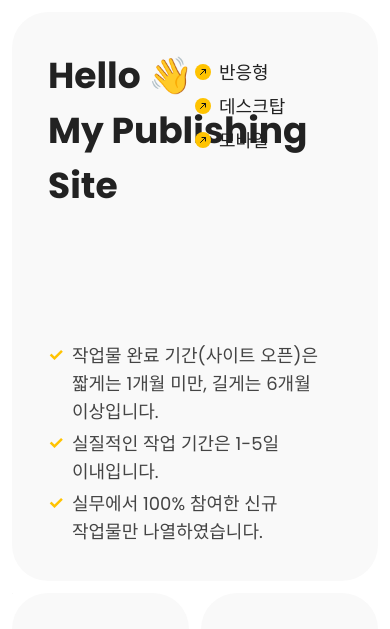
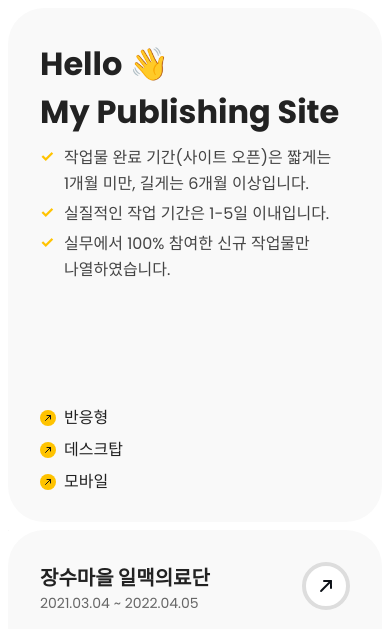
Before and after one commit to hellojoyworldz/myWork, a PHP site: page / in a window 390 px wide. Shown: the top 629 px of the page. Run offline with PHP 8.4, Linux system fonts and the light colour scheme; some web fonts are replaced.

Commit message:
layout finish 22.11.16 23:25

```diff
--- a/assets/css/common.css
+++ b/assets/css/common.css
@@ -61,10 +61,11 @@
   position: absolute;
   top: 36px;
   left: 50%;
+  padding-left: 36px;
 }
 .gnb__item {
   position: relative;
-  margin: 16px 0;
+  margin-top: 16px;
   font-size: 18px;
   line-height: 1em;
   color: #222;
--- /dev/null
+++ b/assets/css/min.css/response.min.css
@@ -0,0 +1 @@
+@media(max-width: 860px){.in{width:auto}.header{margin:8px;padding:32px}.header__logo{margin-bottom:8px;font-size:32px}.header__desc .item{font-size:16px}.gnb{position:relative;top:0;left:0;padding-left:0;margin-top:128px}.gnb__item{font-size:16px}.footer{margin:8px;padding:32px;padding-top:128px}.footer__info{margin-top:8px}.footer__info .item{font-size:14px}.footer__copy{flex-direction:column;margin-top:8px}.footer__copy .item{font-size:14px}.ly-main__section{margin:8px}.ly-card__list--type01 .card__header{min-height:auto;margin-bottom:16x;padding-bottom:16px}.ly-card__list--type01 .card__list{gap:8px}.ly-card__list--type01 .card__item{grid-area:auto/auto/span 4/span 4;padding:32px}.ly-card__list--type01 .card__tit{font-size:20px}.ly-card__list--type01 .card__date{font-size:14px}.ly-card__list--type01 .card__view{top:32px;right:32px;width:48px;height:48px;background-size:24px 24px}.ly-card__list--type01 .card__typeLink{font-size:14px}.ly-card__list--type01 .card__footer{margin-top:16px;padding-top:16px}}
--- a/assets/css/reset.css
+++ b/assets/css/reset.css
@@ -10,20 +10,43 @@
 @import url("https://fonts.googleapis.com/css2?family=Montserrat:wght@100;200;300;400;500;600;700;800;900&display=swap");
 body {
   width: 100%;
-  max-width: 1920px;
   margin: 0 auto;
+  padding: 0;
   font-family: "Poppins", "Noto Sans KR", system-ui, -apple-system, "Malgun Gothic", sans-serif;
   word-break: keep-all;
   overflow-x: hidden;
 }
 
-html, body,
-blockquote, hr, iframe,
-h1, h2, h3, h4, h5, h6,
-table, th, td, figure, xw form,
-fieldset, legend, label, input, select, textarea, button,
-ul, ol, li, dl, dt, dd,
-p, pre {
+html,
+blockquote,
+hr,
+iframe,
+h1,
+h2,
+h3,
+h4,
+h5,
+h6,
+table,
+th,
+td,
+figure,
+form,
+fieldset,
+legend,
+label,
+input,
+select,
+textarea,
+button,
+ul,
+ol,
+li,
+dl,
+dt,
+dd,
+p,
+pre {
   margin: 0;
   padding: 0;
 }
@@ -33,7 +56,8 @@ a {
   text-decoration: none;
 }
 
-ol, ul {
+ol,
+ul {
   list-style: none;
 }
 
@@ -47,15 +71,20 @@ button {
   cursor: pointer;
 }
 
-button, input, table, textarea {
+button,
+input,
+table,
+textarea {
   font-family: inherit;
   border: 0;
 }
 
-fieldset, iframe {
+fieldset,
+iframe {
   border: 0;
 }
 
-address, em {
+address,
+em {
   font-style: normal;
 }
--- /dev/null
+++ b/assets/css/response.css
@@ -0,0 +1,83 @@
+@media (max-width: 860px) {
+  .in {
+    width: auto;
+  }
+  /* header */
+  .header {
+    margin: 8px;
+    padding: 32px;
+  }
+  .header__logo {
+    margin-bottom: 8px;
+    font-size: 32px;
+  }
+  .header__desc .item {
+    font-size: 16px;
+  }
+  .gnb {
+    position: relative;
+    top: 0;
+    left: 0;
+    padding-left: 0;
+    margin-top: 128px;
+  }
+  .gnb__item {
+    font-size: 16px;
+  }
+  /* footer */
+  .footer {
+    margin: 8px;
+    padding: 32px;
+    padding-top: 128px;
+  }
+  .footer__info {
+    margin-top: 8px;
+  }
+  .footer__info .item {
+    font-size: 14px;
+  }
+  .footer__copy {
+    flex-direction: column;
+    margin-top: 8px;
+  }
+  .footer__copy .item {
+    font-size: 14px;
+  }
+  /* main layout */
+  .ly-main__section {
+    margin: 8px;
+  }
+  /* card list layout */
+  .ly-card__list--type01 .card__header {
+    min-height: auto;
+    margin-bottom: 16x;
+    padding-bottom: 16px;
+  }
+  .ly-card__list--type01 .card__list {
+    gap: 8px;
+  }
+  .ly-card__list--type01 .card__item {
+    grid-area: auto/auto/span 4/span 4;
+    padding: 32px;
+  }
+  .ly-card__list--type01 .card__tit {
+    font-size: 20px;
+  }
+  .ly-card__list--type01 .card__date {
+    font-size: 14px;
+  }
+  .ly-card__list--type01 .card__view {
+    top: 32px;
+    right: 32px;
+    width: 48px;
+    height: 48px;
+    background-size: 24px 24px;
+  }
+  .ly-card__list--type01 .card__typeLink {
+    font-size: 14px;
+  }
+  .ly-card__list--type01 .card__footer {
+    margin-top: 16px;
+    padding-top: 16px;
+  }
+}
--- a/assets/scss/common.scss
+++ b/assets/scss/common.scss
@@ -1,6 +1,6 @@
 @charset "UTF-8";
 
-@import 'variable.scss';
+@import "variable.scss";
 
 /* common */
 .skipToMain {
@@ -10,7 +10,7 @@
     text-align: center;
     overflow: hidden;
 
-    &:focus{
+    &:focus {
         height: auto;
         margin-bottom: 0;
     }
@@ -33,7 +33,7 @@
 }
 
 /* header */
-.header{
+.header {
     position: relative;
     margin: $lyMargin;
     padding: $lyPadding;
@@ -41,22 +41,22 @@
     border-radius: 36px;
     box-sizing: border-box;
 
-    &__logo{
+    &__logo {
         margin-bottom: 128px;
         font-size: $titSizFir;
         color: $fontColFir;
     }
 
-    &__desc{
-        .item{
+    &__desc {
+        .item {
             position: relative;
             margin-top: 4px;
             padding-left: 24px;
             font-size: $txtSizeLv1;
             color: $fontColSec;
 
-            &::before{
-                content:'✓ ';
+            &::before {
+                content: "✓ ";
                 position: absolute;
                 left: 0;
                 font-weight: bold;
@@ -66,30 +66,28 @@
     }
 }
 
-.gnb{
+.gnb {
     position: absolute;
     top: $lyPadding;
     left: 50%;
-    &__list{
+    padding-left: $lyPadding;
 
-    }
-
-    &__item{
+    &__item {
         position: relative;
-        margin: 16px 0;
+        margin-top: 16px;
         font-size: $txtSizeLv1;
         line-height: 1em;
         color: $fontColFir;
     }
 
-    &__link{
+    &__link {
         display: inline-block;
         margin-left: 24px;
         font-size: inherit;
         color: inherit;
 
-        &::before{
-            content:'';
+        &::before {
+            content: "";
             position: absolute;
             left: 0;
             width: 16px;
@@ -102,27 +100,27 @@
 }
 
 /* footer */
-.footer{
+.footer {
     margin: $lyMargin;
     padding: $lyPadding;
     padding-top: 128px;
     background: $bgColItem;
     border-radius: $lyRadius;
 
-    &__info{
-        margin-top:$lyMargin;
-        .item{
+    &__info {
+        margin-top: $lyMargin;
+        .item {
             display: block;
             font-size: $txtSizeLv2;
             color: $fontColSec;
         }
     }
 
-    &__copy{
+    &__copy {
         display: flex;
         justify-content: space-between;
-        margin-top:$lyMargin;
-        .item{
+        margin-top: $lyMargin;
+        .item {
             font-size: $txtSizeLv2;
             color: $fontColSec;
         }
@@ -130,22 +128,21 @@
 }
 
 /* main layout */
-.ly-main__section{
+.ly-main__section {
     margin: $lyMargin;
 }
 
 /* card list layout */
-.ly-card__list--type01{
-    .card{
-
-        &__list{
+.ly-card__list--type01 {
+    .card {
+        &__list {
             display: grid;
             gap: $lyMargin;
             grid-template-rows: repeat(2, minmax(0px, 1fr));
             grid-template-columns: repeat(4, minmax(50px, 1fr));
         }
 
-        &__item{
+        &__item {
             position: relative;
             grid-area: auto / auto / span 2 / span 2;
             place-self: start;
@@ -157,36 +154,35 @@
             box-sizing: border-box;
         }
 
-        &__header{
+        &__header {
             min-height: 64px;
             margin-bottom: 24px;
             padding-bottom: 24px;
             border-bottom: 1px solid $greyDdd;
         }
 
-        &__body{
-
+        &__body {
         }
 
-        &__footer{
+        &__footer {
             margin-top: 24px;
             padding-top: 24px;
             border-top: 1px solid $greyDdd;
         }
 
-        &__tit{
+        &__tit {
             display: block;
             font-size: $titSizSec;
             color: $fontColFir;
         }
 
-        &__date{
+        &__date {
             display: block;
             font-size: $txtSizeLv2;
             color: $fontColThi;
         }
 
-        &__view{
+        &__view {
             position: absolute;
             top: $lyPadding;
             right: $lyPadding;
@@ -198,19 +194,19 @@
             background-size: 32px 32px;
             border: 4px solid $greyDdd;
             border-radius: 50%;
-            transition: background-color .2s,border-color .2s,box-shadow .2s;
+            transition: background-color 0.2s, border-color 0.2s, box-shadow 0.2s;
             box-sizing: border-box;
             z-index: 1;
 
-            &Link{
+            &Link {
                 display: block;
                 width: 100%;
                 height: 100%;
             }
 
-            &::before{
-                content:'';
-                display:none;
+            &::before {
+                content: "";
+                display: none;
                 position: fixed;
                 top: 0;
                 right: 0;
@@ -221,17 +217,17 @@
             }
         }
 
-        &__thumb{
+        &__thumb {
             display: block;
-            &Img{
+            &Img {
                 display: block;
                 width: 100%;
                 height: auto;
             }
         }
 
-        &__type{
-            &Link{
+        &__type {
+            &Link {
                 display: inline-block;
                 vertical-align: middle;
                 padding: 12px 16px;
@@ -240,8 +236,8 @@
                 color: $fontColSec;
                 background: $whiteFff;
                 border-radius: $lyRadius;
-                &::after{
-                    content:'';
+                &::after {
+                    content: "";
                     display: inline-block;
                     vertical-align: middle;
                     margin-left: 4px;
@@ -250,15 +246,6 @@
                     background: $bgColItem url(../img/ico--more.svg) no-repeat 50% 50% / 16px 16px;
                     border-radius: 50%;
                 }
-                &.type--response{
-
-                }
-                &.type--desktop{
-
-                }
-                &.type--mobile{
-
-                }
             }
         }
     }
--- a/assets/scss/reset.scss
+++ b/assets/scss/reset.scss
@@ -13,15 +13,15 @@
 //}
 body {
     width: 100%;
-    max-width: 1920px;
+    //max-width: 1920px;
     margin: 0 auto;
+    padding: 0;
     font-family: $fontEn, $fontKo, system-ui, -apple-system, "Malgun Gothic", sans-serif;
     word-break: keep-all;
     overflow-x: hidden;
 }
 
 html,
-body,
 blockquote,
 hr,
 iframe,
--- /dev/null
+++ b/assets/scss/response.scss
@@ -0,0 +1,128 @@
+@charset "UTF-8";
+@import "variable.scss";
+
+$fontSizLv1: 32px;
+$fontSizLv2: 20px;
+$fontSizLv3: 16px;
+$fontSizLv4: 14px;
+$fontSizLv5: 13px;
+$fontSizLv6: 12px;
+
+$titSizFir: $fontSizLv1;
+$titSizSec: $fontSizLv2;
+$txtSizeLv1: $fontSizLv3;
+$txtSizeLv2: $fontSizLv4;
+$txtSizeLv3: $fontSizLv5;
+$txtSizeLv4: $fontSizLv6;
+
+$in: auto;
+$lyMargin: 8px;
+$lyPadding: 32px;
+
+@media (max-width: 860px) {
+    .in {
+        width: $in;
+    }
+
+    /* header */
+    .header {
+        margin: $lyMargin;
+        padding: $lyPadding;
+
+        &__logo {
+            margin-bottom: $lyMargin;
+            font-size: $titSizFir;
+        }
+
+        &__desc {
+            .item {
+                font-size: $txtSizeLv1;
+            }
+        }
+    }
+
+    .gnb {
+        position: relative;
+        top: 0;
+        left: 0;
+        padding-left: 0;
+        margin-top: 128px;
+
+        &__item {
+            font-size: $txtSizeLv1;
+        }
+    }
+
+    /* footer */
+    .footer {
+        margin: $lyMargin;
+        padding: $lyPadding;
+        padding-top: 128px;
+        &__info {
+            margin-top: $lyMargin;
+            .item {
+                font-size: $txtSizeLv2;
+            }
+        }
+
+        &__copy {
+            flex-direction: column;
+            margin-top: $lyMargin;
+            .item {
+                font-size: $txtSizeLv2;
+            }
+        }
+    }
+
+    /* main layout */
+    .ly-main__section {
+        margin: $lyMargin;
+    }
+
+    /* card list layout */
+    .ly-card__list--type01 {
+        .card {
+            &__header {
+                min-height: auto;
+                margin-bottom: 16x;
+                padding-bottom: 16px;
+            }
+
+            &__list {
+                gap: $lyMargin;
+            }
+
+            &__item {
+                grid-area: auto / auto / span 4 / span 4;
+                padding: $lyPadding;
+            }
+
+            &__tit {
+                font-size: $titSizSec;
+            }
+
+            &__date {
+                font-size: $txtSizeLv2;
+            }
+
+            &__view {
+                top: $lyPadding;
+                right: $lyPadding;
+                width: 48px;
+                height: 48px;
+                background-size: 24px 24px;
+            }
+
+            &__type {
+                &Link {
+                    font-size: $fontSizLv4;
+                }
+            }
+
+            &__footer {
+                margin-top: 16px;
+                padding-top: 16px;
+            }
+        }
+    }
+}
--- a/assets/scss/variable.scss
+++ b/assets/scss/variable.scss
@@ -1,57 +1,55 @@
 @charset "UTF-8";
 
 // variable
-$fontFir : 'Noto Sans KR';
-$fontSec: 'Poppins';
-$fontKo : $fontFir;
-$fontEn : $fontSec;
+$fontFir: "Noto Sans KR";
+$fontSec: "Poppins";
+$fontKo: $fontFir;
+$fontEn: $fontSec;
 
-$fontSizLv1 : 36px;
-$fontSizLv2 : 24px;
-$fontSizLv3 : 18px;
-$fontSizLv4 : 16px;
-$fontSizLv5 : 14px;
-$fontSizLv6 : 12px;
-$titSizFir : $fontSizLv1;
-$titSizSec : $fontSizLv2;
-$txtSizeLv1 : $fontSizLv3;
-$txtSizeLv2 : $fontSizLv4 ;
-$txtSizeLv3 : $fontSizLv5;
-$txtSizeLv4 : $fontSizLv6;
+$fontSizLv1: 36px;
+$fontSizLv2: 24px;
+$fontSizLv3: 18px;
+$fontSizLv4: 16px;
+$fontSizLv5: 14px;
+$fontSizLv6: 13px;
+$titSizFir: $fontSizLv1;
+$titSizSec: $fontSizLv2;
+$txtSizeLv1: $fontSizLv3;
+$txtSizeLv2: $fontSizLv4;
+$txtSizeLv3: $fontSizLv5;
+$txtSizeLv4: $fontSizLv6;
 
+$lineHei150: 150%;
+$lineHei140: 140%;
+$lineHei130: 130%;
+$lineHei120: 120%;
+$lineHei110: 110%;
+$lineHei100: 100%;
+$lineHeiLv0: $lineHei100;
+$lineHeiLv1: $lineHei150;
+$lineHeiLv2: $lineHei140;
+$lineHeiLv3: $lineHei120;
 
-$lineHei150 : 150%;
-$lineHei140 : 140%;
-$lineHei130 : 130%;
-$lineHei120 : 120%;
-$lineHei110 : 110%;
-$lineHei100 : 100%;
-$lineHeiLv0 : $lineHei100;
-$lineHeiLv1 : $lineHei150;
-$lineHeiLv2 : $lineHei140;
-$lineHeiLv3 : $lineHei120;
+$black111: #111;
+$black222: #222;
+$black333: #333;
+$black444: #444;
+$black555: #555;
+$black666: #666;
+$whiteFff: #fff;
+$whiteF1f: #f1f1f1;
+$whiteF5f: #f5f5f5;
+$whiteF9f: #f9f9f9;
+$greyAaa: #aaa;
+$greyDdd: #ddd;
+$greyEae: #eaeaea;
+$fontColFir: $black222;
+$fontColSec: $black444;
+$fontColThi: $black666;
+$bgColItem: $whiteF9f;
+$colPoint1: #ffc300;
 
-
-$black111 : #111;
-$black222 : #222;
-$black333 : #333;
-$black444 : #444;
-$black555 : #555;
-$black666 : #666;
-$whiteFff : #fff;
-$whiteF1f : #f1f1f1;
-$whiteF5f : #f5f5f5;
-$whiteF9f : #f9f9f9;
-$greyAaa : #aaa;
-$greyDdd : #ddd;
-$greyEae : #eaeaea;
-$fontColFir : $black222;
-$fontColSec : $black444;
-$fontColThi : $black666;
-$bgColItem : $whiteF9f;
-$colPoint1 : #ffc300;
-
-$in : 1200px;
-$lyMargin : 12px;
-$lyPadding : 36px;
-$lyRadius : 36px;
+$in: 1200px;
+$lyMargin: 12px;
+$lyPadding: 36px;
+$lyRadius: 36px;
--- a/index.html
+++ b/index.html
@@ -8,10 +8,16 @@
     <link rel="shortcut icon" href="favicon.ico" type="image/x-icon">
     <link rel="stylesheet" href="./assets/css/reset.css">
     <link rel="stylesheet" href="./assets/css/common.css">
+    <link rel="stylesheet" href="./assets/css/response.css">
 </head>
 <body>
     <header class="header">
         <h1 class="header__logo">Hello 👋<br/>My Publishing Site</h1>
+        <div class="header__desc">
+            <p class="item">작업물 완료 기간(사이트 오픈)은 짧게는 1개월 미만, 길게는 6개월 이상입니다.</p>
+            <p class="item">실질적인 작업 기간은 1-5일 이내입니다.</p>
+            <p class="item">실무에서 100% 참여한 신규 작업물만 나열하였습니다.</p>
+        </div>
         <nav class="gnb">
             <ul class="gnb__list">
                 <li class="gnb__item"><a href="#!" class="gnb__link">반응형</a></li>
@@ -19,17 +25,80 @@
                 <li class="gnb__item"><a href="#!" class="gnb__link">모바일</a></li>
             </ul>
         </nav>
-        <div class="header__desc">
-            <p class="item">작업물 완료 기간(사이트 오픈)은 짧게는 1개월 미만, 길게는 6개월 이상입니다.</p>
-            <p class="item">실질적인 작업 기간은 1-5일 이내입니다.</p>
-            <p class="item">실무에서 100% 참여한 신규 작업물만 나열하였습니다.</p>
-        </div>
     </header>
 
     <main class="main">
         <section class="ly-main__section ly-card__list--type01">
             <h2 class="screenHide">퍼블리싱 작업물 리스트</h2>
             <ul class="card__list">
+                <li class="card__item">
+                    <div class="card__header">
+                        <strong class="card__tit">장수마을 일맥의료단</strong>
+                        <span class="card__date">2021.03.04 ~ 2022.04.05</span>
+                        <a href="#" class="card__view">바로가기</a>
+                    </div>
+                    <div class="card__body">
+                        <span class="card__thumb"><img class="card__thumbImg" src="https://source.unsplash.com/random/1240x874?sig=101" width="860" height="1200" alt=""></span>
+                    </div>
+                    <div class="card__footer">
+                        <div class="card__type">
+                            <a href="#" class="card__typeLink type--response">반응형</a>
+                            <a href="#" class="card__typeLink type--desktop">데스크탑</a>
+                            <a href="#" class="card__typeLink type--mobile">모바일</a>
+                        </div>
+                    </div>
+                </li>
+                <li class="card__item">
+                    <div class="card__header">
+                        <strong class="card__tit">장수마을 일맥의료단</strong>
+                        <span class="card__date">2021.03.04 ~ 2022.04.05</span>
+                        <span class="card__view"><a href="#" class="card__viewLink">바로가기</a></span>
+                    </div>
+                    <div class="card__body">
+                        <span class="card__thumb"><img class="card__thumbImg" src="https://source.unsplash.com/random/1240x874?sig=102" width="860" height="1200" alt=""></span>
+                    </div>
+                    <div class="card__footer">
+                        <div class="card__type">
+                            <a href="#" class="card__typeLink type--response">반응형</a>
+                            <a href="#" class="card__typeLink type--desktop">데스크탑</a>
+                            <a href="#" class="card__typeLink type--mobile">모바일</a>
+                        </div>
+                    </div>
+                </li>
+                <li class="card__item">
+                    <div class="card__header">
+                        <strong class="card__tit">장수마을 일맥의료단</strong>
+                        <span class="card__date">2021.03.04 ~ 2022.04.05</span>
+                        <a href="#" class="card__view">바로가기</a>
+                    </div>
+                    <div class="card__body">
+                        <span class="card__thumb"><img class="card__thumbImg" src="https://source.unsplash.com/random/1240x874?sig=101" width="860" height="1200" alt=""></span>
+                    </div>
+                    <div class="card__footer">
+                        <div class="card__type">
+                            <a href="#" class="card__typeLink type--response">반응형</a>
+                            <a href="#" class="card__typeLink type--desktop">데스크탑</a>
+                            <a href="#" class="card__typeLink type--mobile">모바일</a>
+                        </div>
+                    </div>
+                </li>
+                <li class="card__item">
+                    <div class="card__header">
+                        <strong class="card__tit">장수마을 일맥의료단</strong>
+                        <span class="card__date">2021.03.04 ~ 2022.04.05</span>
+                        <span class="card__view"><a href="#" class="card__viewLink">바로가기</a></span>
+                    </div>
+                    <div class="card__body">
+                        <span class="card__thumb"><img class="card__thumbImg" src="https://source.unsplash.com/random/1240x874?sig=102" width="860" height="1200" alt=""></span>
+                    </div>
+                    <div class="card__footer">
+                        <div class="card__type">
+                            <a href="#" class="card__typeLink type--response">반응형</a>
+                            <a href="#" class="card__typeLink type--desktop">데스크탑</a>
+                            <a href="#" class="card__typeLink type--mobile">모바일</a>
+                        </div>
+                    </div>
+                </li>
                 <li class="card__item">
                     <div class="card__header">
                         <strong class="card__tit">장수마을 일맥의료단</strong>
```
Also changed, not shown: assets/css/min.css/reset.min.css (+1 -1 lines), assets/css/min.css/common.min.css.
